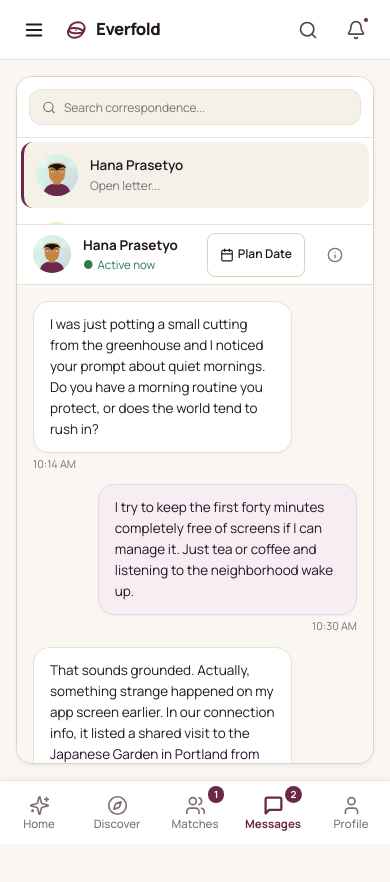
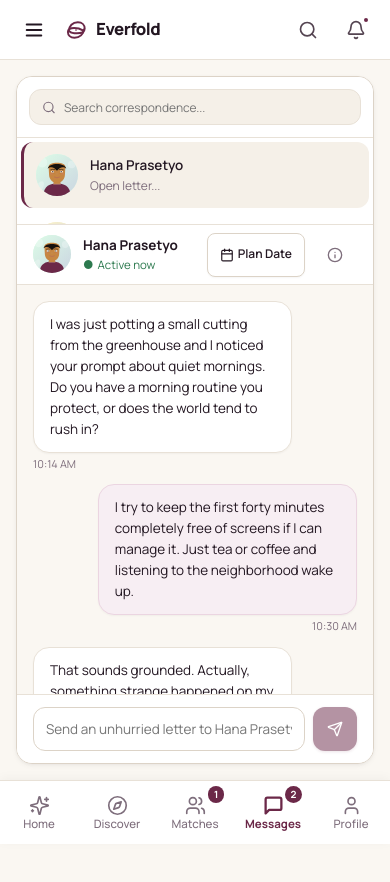
Before and after one commit to LesBiChaotic/everfold-app, a React (Vite) app: page /#/messages in a window 390 px wide. Shown: the top 882 px of the page. Built offline with nearby package versions, Linux system fonts and the light colour scheme.

Commit message:
fix: restore mobile message scrolling

```diff
--- a/src/features/messages/MessagingScreen.tsx
+++ b/src/features/messages/MessagingScreen.tsx
@@ -207,7 +207,10 @@ export const MessagingScreen: React.FC = () => {
       </div>
 
       {/* 2. Main Chat Conversation Pane */}
-      <div style={{ flex: 1, display: 'flex', flexDirection: 'column', backgroundColor: 'var(--bg-app)', minWidth: 0 }}>
+      <div
+        className="messaging-conversation-pane"
+        style={{ flex: 1, display: 'flex', flexDirection: 'column', backgroundColor: 'var(--bg-app)', minWidth: 0, minHeight: 0 }}
+      >
         {/* Chat Top Header */}
         <div
           style={{
@@ -251,9 +254,13 @@ export const MessagingScreen: React.FC = () => {
 
         {/* Chat Messages Body */}
         <div
+          className="messaging-message-list"
           style={{
             flex: 1,
+            minHeight: 0,
             overflowY: 'auto',
+            WebkitOverflowScrolling: 'touch',
+            overscrollBehavior: 'contain',
             padding: 'var(--space-4)',
             display: 'flex',
             flexDirection: 'column',
@@ -346,6 +353,7 @@ export const MessagingScreen: React.FC = () => {
             display: 'flex',
             alignItems: 'center',
             gap: 'var(--space-2)',
+            flexShrink: 0,
           }}
         >
           <input
--- a/src/styles/index.css
+++ b/src/styles/index.css
@@ -520,6 +520,19 @@ button:disabled {
     flex-direction: column !important;
   }
 
+  /* Every level in the nested flex layout must be allowed to shrink. Without
+     this, the message history keeps its intrinsic height and the composer is
+     clipped below the fixed mobile navigation instead of becoming scrollable. */
+  .messaging-conversation-pane,
+  .messaging-message-list {
+    min-height: 0 !important;
+  }
+
+  .messaging-message-list {
+    touch-action: pan-y;
+    scroll-padding-bottom: var(--space-4);
+  }
+
   .messaging-thread-list {
     width: 100% !important;
     height: 148px !important;
```
